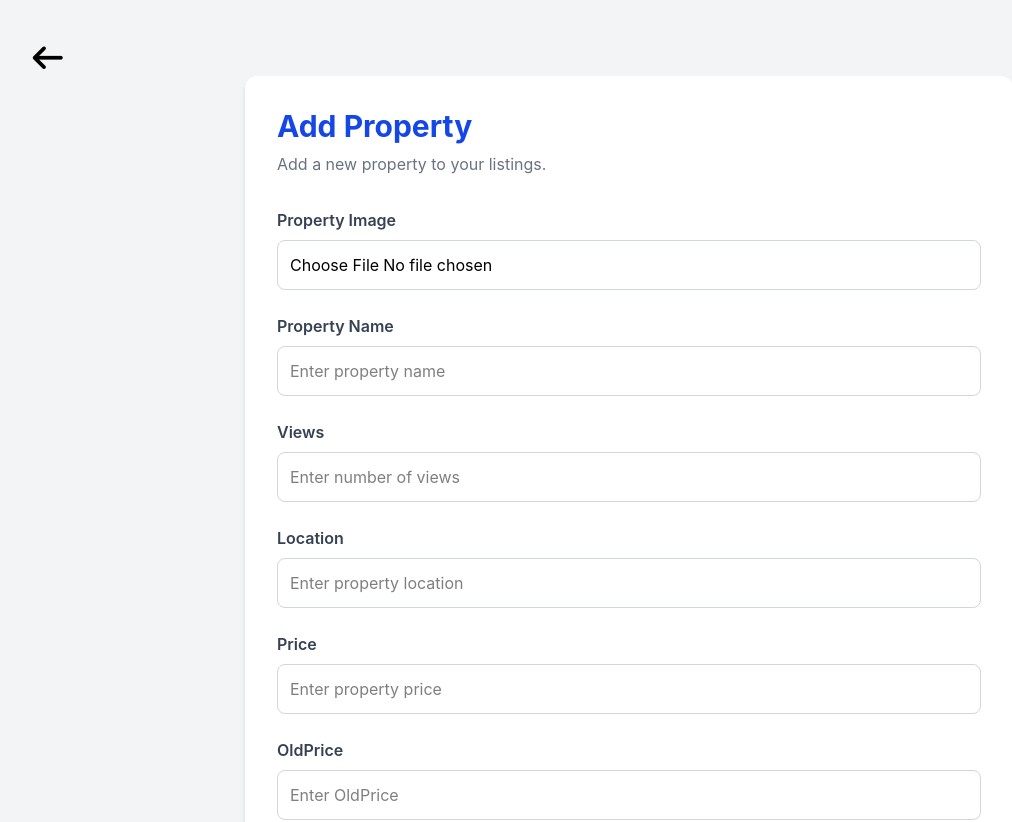
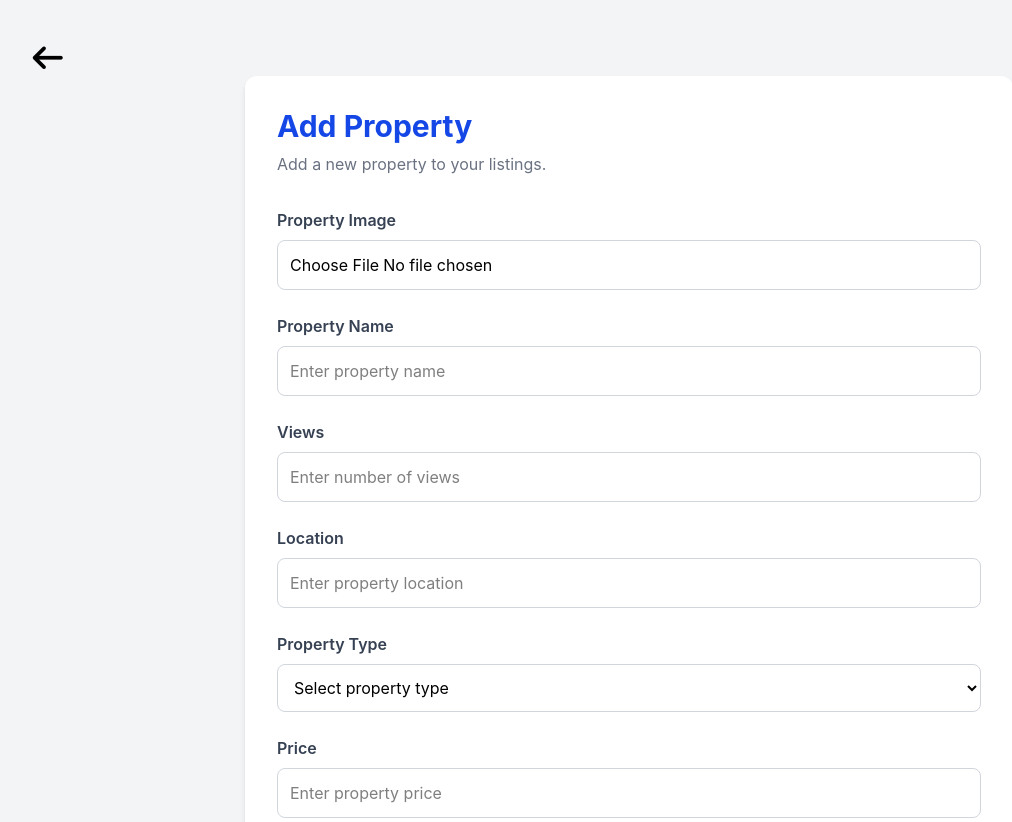
Before and after one commit to destinystarboy33-pro/Real-estate, a React (Vite) app in the folder Admin/: page /AddProperties in a window 1280 px wide. Shown: the top 822 px of the page, without its empty margins (11-1023 px from the left). Built offline with nearby package versions, Linux system fonts and the light colour scheme; sample sign-in values are in the browser's storage.

Commit message:
working on filter

```diff
--- a/Admin/src/Pages/AddProperties.jsx
+++ b/Admin/src/Pages/AddProperties.jsx
@@ -10,10 +10,10 @@ const AddProperties = () => {
   const [errorMessage, setErrorMessage] = useState(false)
     const [image, setImage] = useState(null)
     const [data, setData] = useState({
-
     name: '',
     views: '',
     location: '',
+    propertyType: '',
     price: '',
     oldPrice: '',
     description: '',
@@ -48,6 +48,7 @@ const AddProperties = () => {
     formData.append("name", data.name);
     formData.append("views", data.views);
     formData.append("location", data.location);
+    formData.append('propertyType', data.propertyType);
     formData.append("price", data.price);
      formData.append("oldPrice", data.oldPrice);
      formData.append('description', data.description)
@@ -242,6 +243,30 @@ const AddProperties = () => {
           </div>
 
 
+          {/* Property Type */}
+<div>
+  <label className="mb-2 block font-semibold text-gray-700">
+    Property Type
+  </label>
+
+  <select
+    name="propertyType"
+    value={data.propertyType}
+    onChange={handlechange}
+    className="w-full rounded-lg border border-gray-300 p-3 outline-none focus:border-blue-600"
+    required
+  >
+    <option value="">Select property type</option>
+    <option value="House">House</option>
+    <option value="Land">Land</option>
+    <option value="Office">Office</option>
+    <option value="Hotel">Hotel</option>
+    <option value="Commercial Building">Commercial Building</option>
+    <option value="Estate">Estate</option>
+  </select>
+</div>
+
+
           {/* Price */}
           <div>
             <label className="mb-2 block font-semibold text-gray-700">
```
Also changed, not shown: 2 other files (tests, documents, lock files or other folders). Lines whose indentation alone changed are shown as unchanged.
